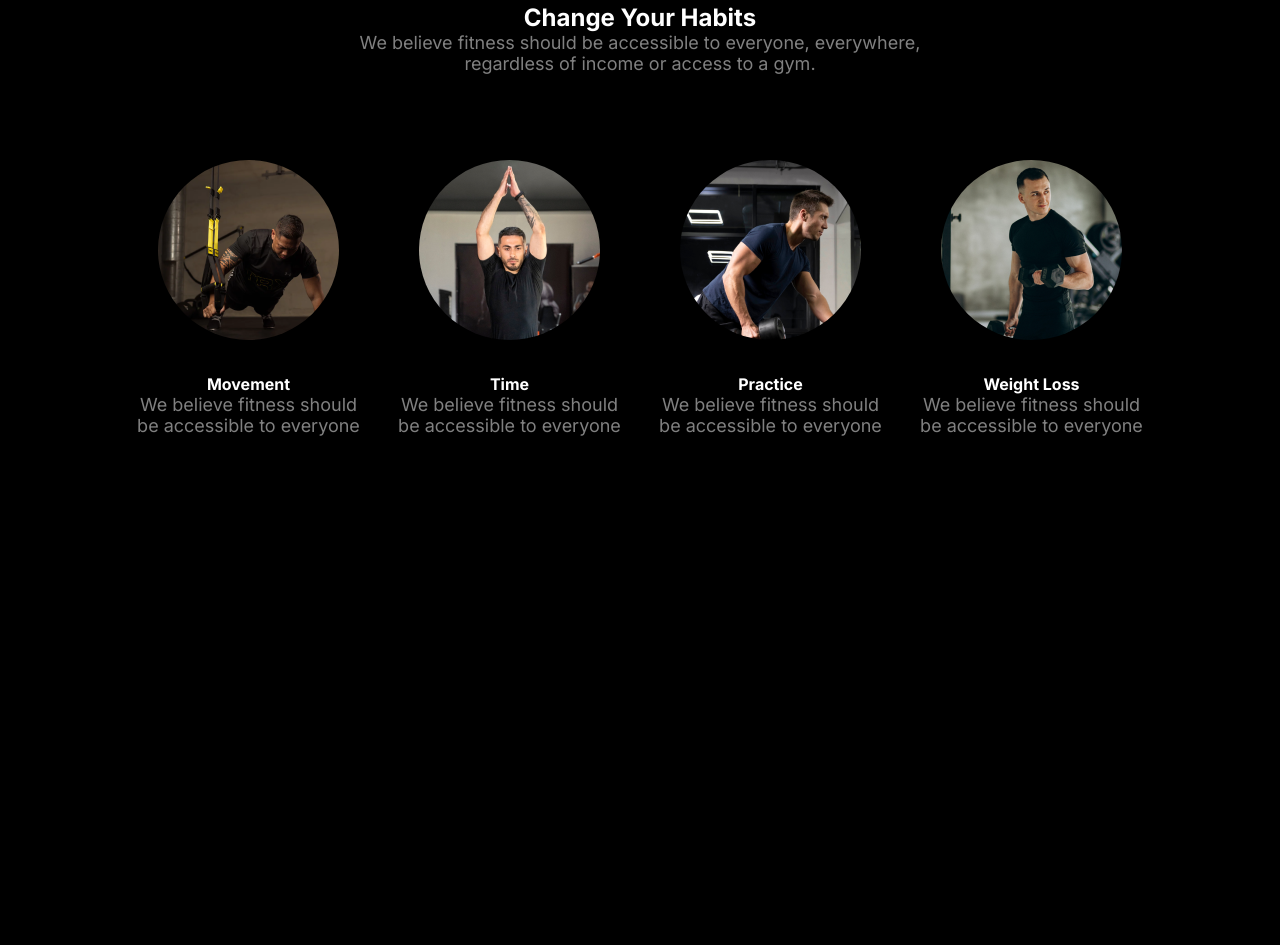
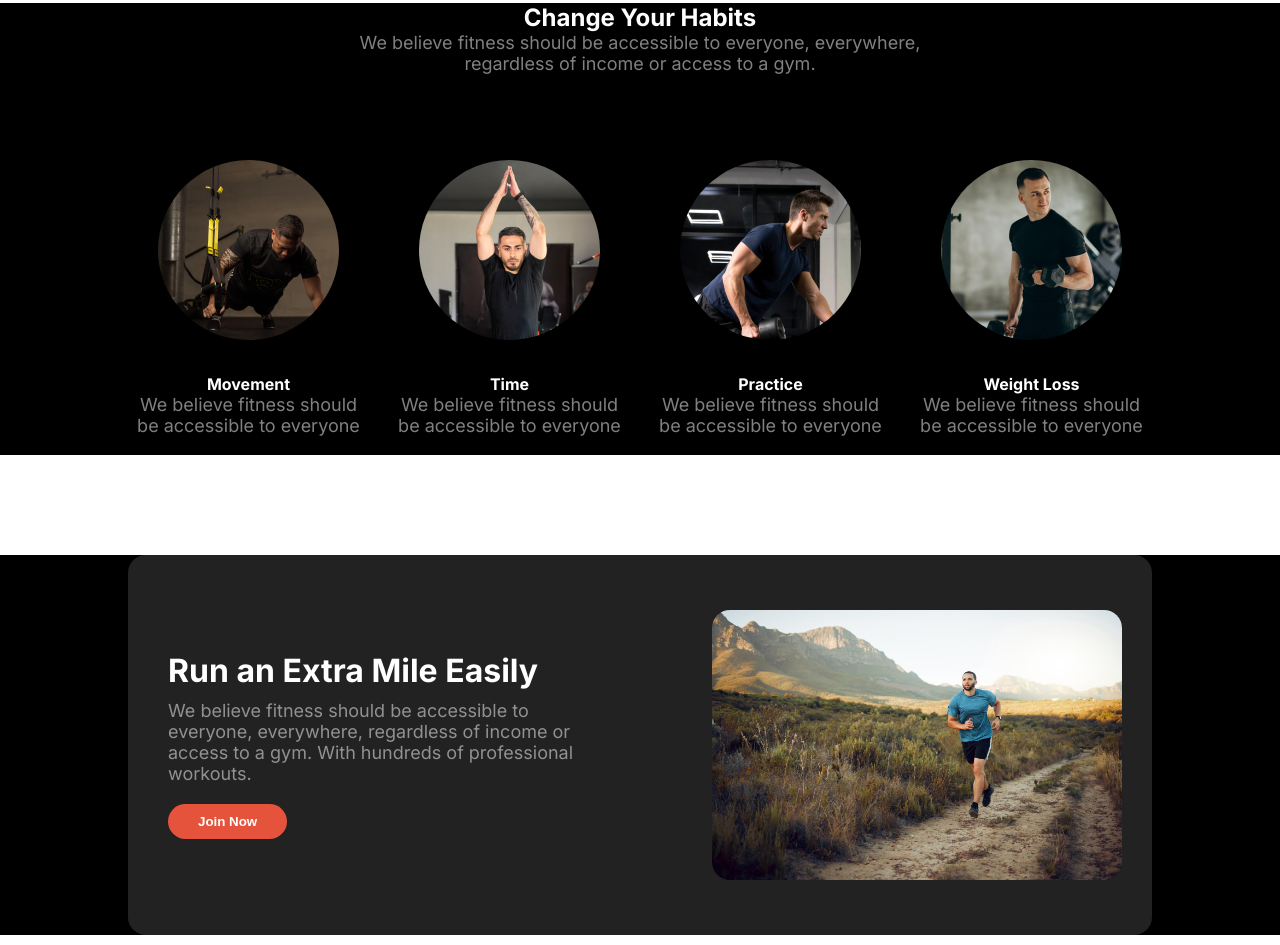
Before and after one commit to annika02/fitness-site-assignment-2, a plain HTML site: page index.html in a window 1280 px wide. Shown: the part 1012-1957 px from the top of the page. Before the commit the page ends 1467 px from the top, so only its background shows below. Drawn offline with Linux system fonts and the light colour scheme; a web font is replaced by a local one.

Commit message:
added running

```diff
--- a/design files/responsive.css
+++ b/design files/responsive.css
@@ -45,12 +45,21 @@
     }
 
 
+    /* running part */
+    .Running{
+        height: auto;
+        flex-direction: column;
+    }
 
+    .Running-content{
+        width: 95%;
+        /* background-color: aqua; */
 
+    }
 
-
-
-
+    .Running-image{
+        width: 95%;
+    }
 
 
 
@@ -114,8 +123,15 @@
     }
 
 
+    /* running part */
+    .Running{
+        height: auto;
+    }
 
+    .Running-image img{
+        height: auto;
 
+    }
 
 
 
--- a/design files/style.css
+++ b/design files/style.css
@@ -1,9 +1,8 @@
 *{
     margin: 0;
     padding: 0;
-    color: white;
-    background-color: #000000;
-    background-blend-mode: multiply;
+    /* color: white;
+    background-color: #000000; */
 }
 /* fonts */
 .inter-font {
@@ -134,7 +133,7 @@ p{
     color: white;
     font-weight: 600;
     padding: 10px 30px 10px 30px;
-
+    margin-top: 20px;
 }
 .button-2{
     background-color: #000000;
@@ -143,7 +142,7 @@ p{
     color: white;
     font-weight: 600;
     padding: 10px 30px 10px 30px;
-
+    margin-top: 20px;
 }
 
 .container{
@@ -198,6 +197,8 @@ p{
 
 section{
     margin-top: 100px;
+    color: white;
+    background-color: #000000;
 }
 
 .habits-container{
@@ -249,3 +250,37 @@ section{
     text-align: center;
     align-items: center;
 }
+/* running */
+.Running{
+    width: 80%;
+    height: 380px;
+    margin: 0 auto;
+    background-color: #222222;
+    border-radius: 18px;
+    display: flex;
+    align-items: center;
+    justify-content: space-between;
+}
+
+.Running-content{
+    width: 40%;
+    /* background-color: aqua; */
+    padding: 40px;
+}
+.Running-content h1 {
+    font-size: 2em;
+    margin: 0 0 10px;
+}
+
+.Running-image{
+    width: 40%;
+    height: 100%;
+    padding: 10px 30px;
+    display: flex;
+    align-items: center;
+}
+
+.Running-image img{
+    width: 100%;
+    border-radius: 18px;
+}
--- a/index.html
+++ b/index.html
@@ -129,7 +129,17 @@
             </div>
         </section>
 
-
+        <section>
+            <div class="Running">
+                <div class="Running-content">
+                    <h1>Run an Extra Mile Easily</h1>
+                    <p>We believe fitness should be accessible to everyone, everywhere, regardless of income or access to a gym. With hundreds of professional workouts.</p>
+                    <button class="button-1">Join Now</button>
+                </div>
+                <div class="Running-image">
+                    <img src="./images/run.jpg" alt="Running man">
+                </div>
+        </section>
 
 
 
```
